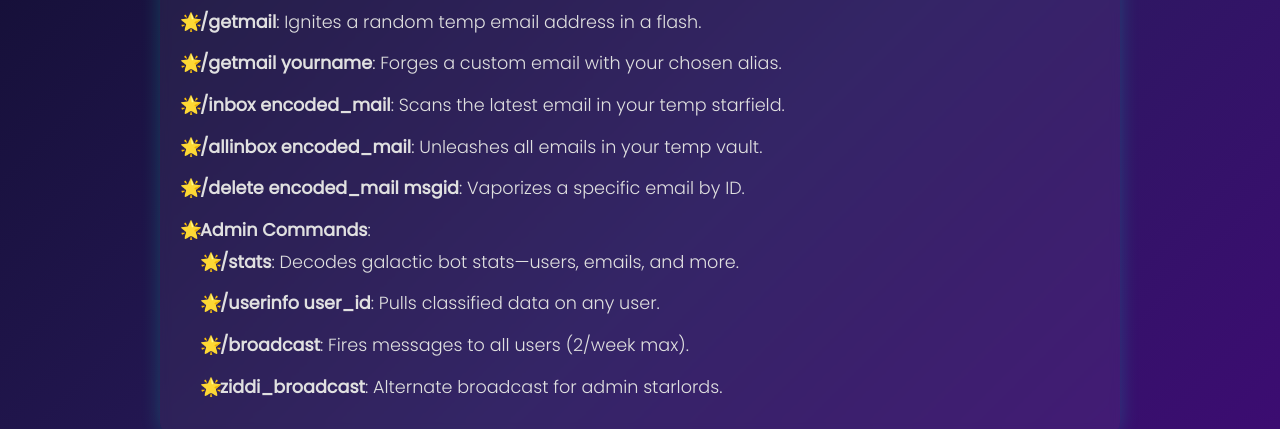
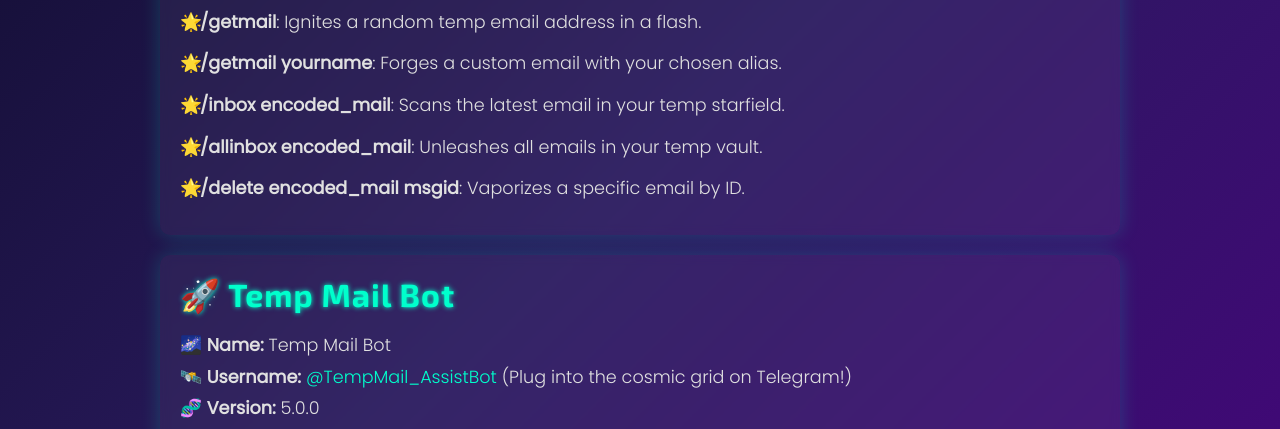
Before and after one commit to yknowxnobi/Temp-Mail, a plain HTML site: page index.html in a window 1280 px wide. Shown: the part 573-1002 px from the top of the page. Drawn offline with Linux system fonts and the light colour scheme.

Commit message:
Update index.html

```diff
--- a/index.html
+++ b/index.html
@@ -3,7 +3,7 @@
 <head>
   <meta charset="UTF-8">
   <meta name="viewport" content="width=device-width, initial-scale=1.0">
-  <title>Temp Mail Bot: Ignite the Solar Grid</title>
+  <title>Advance Temp Mail Bot: </title>
   <link href="https://fonts.googleapis.com/css2?family=Exo+2:wght@400;700&family=Poppins:wght@300;400&display=swap" rel="stylesheet">
   <style>
     * {
@@ -211,12 +211,6 @@
         <li><strong>/inbox encoded_mail</strong>: Scans the latest email in your temp starfield.</li>
         <li><strong>/allinbox encoded_mail</strong>: Unleashes all emails in your temp vault.</li>
         <li><strong>/delete encoded_mail msgid</strong>: Vaporizes a specific email by ID.</li>
-        <li><strong>Admin Commands</strong>:
-          <ul>
-            <li><strong>/stats</strong>: Decodes galactic bot stats—users, emails, and more.</li>
-            <li><strong>/userinfo user_id</strong>: Pulls classified data on any user.</li>
-            <li><strong>/broadcast</strong>: Fires messages to all users (2/week max).</li>
-            <li><strong>ziddi_broadcast</strong>: Alternate broadcast for admin starlords.</li>
           </ul>
         </li>
       </ul>
```
